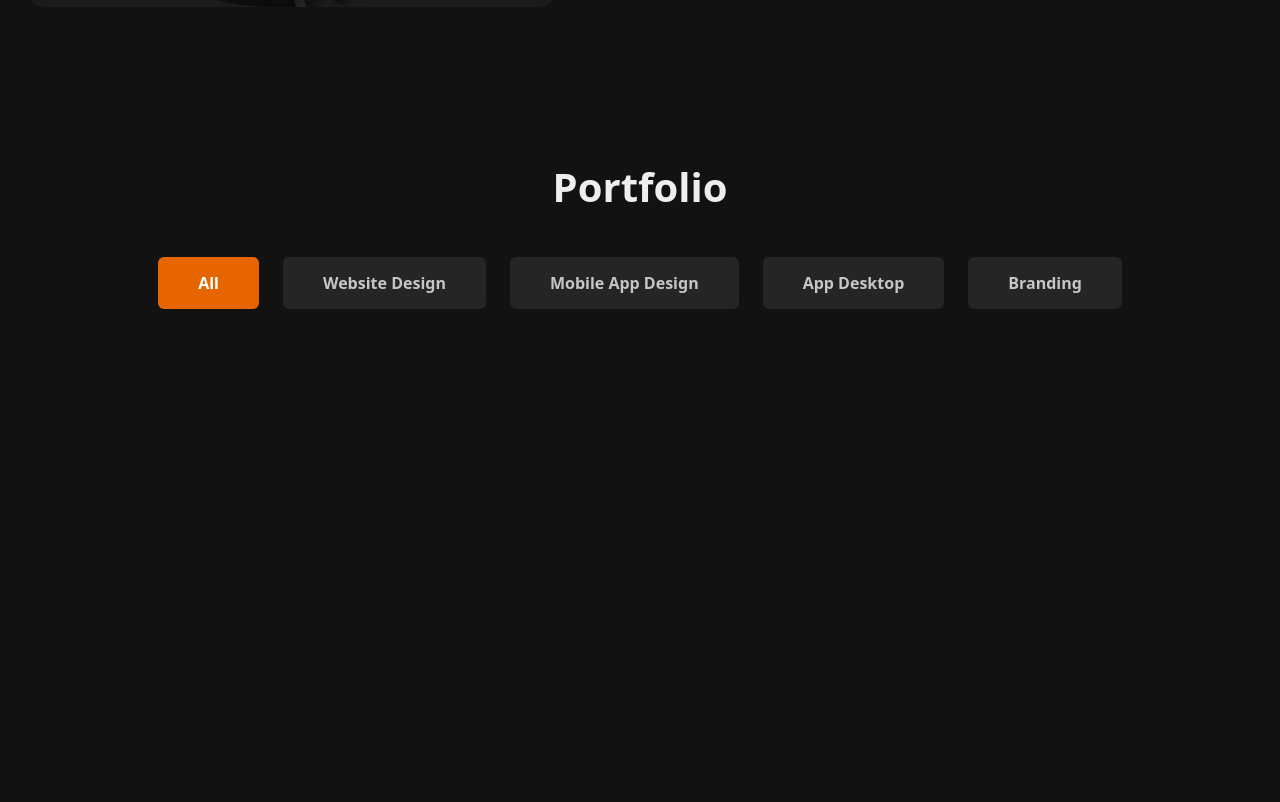
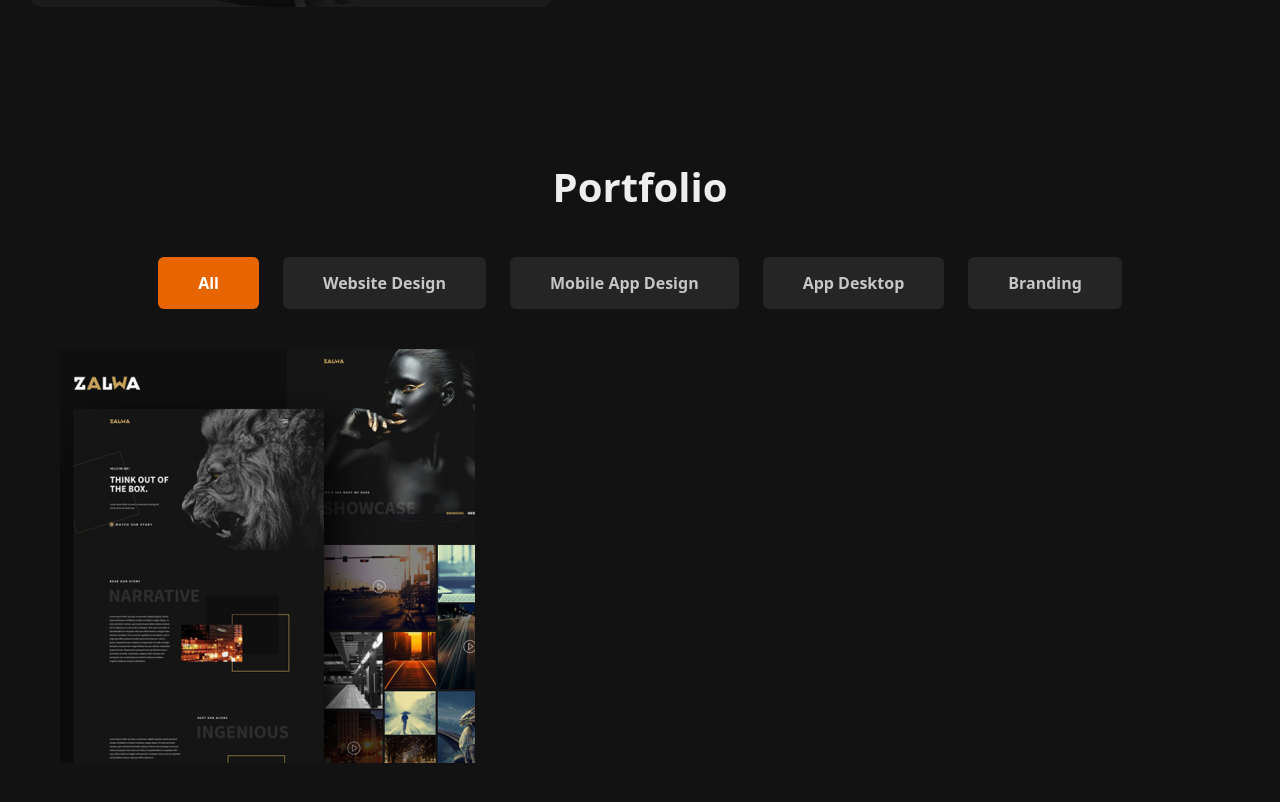
Before and after one commit to Roni006/personal-portfolio, a Next.js app: page / in a window 1280 px wide. Shown: the part 3016-3818 px from the top of the page. Before the commit the page ends 3475 px from the top, so only its background shows below. Built offline with nearby package versions, Linux system fonts and the light colour scheme.

Commit message:
added one item in the tab

```diff
--- a/src/Components/Portfolio.jsx
+++ b/src/Components/Portfolio.jsx
@@ -1,6 +1,10 @@
 "use client";
+import Image from "next/image";
 import Container from "./Container";
 import { useState } from "react";
+
+// ! image importting
+import portflio1 from "../../src/img/portfolio/portfolio1.png";
 
 const Portfolio = () => {
   const [isActive, setIsActive] = useState(1);
@@ -19,14 +23,13 @@ const Portfolio = () => {
             {/* tabs  */}
             <div>
               <ul className="flex items-center justify-center gap-6">
-
                 <li
                   className={`${
                     isActive === 1 && "bg-[#e76500] text-[#ffffff]"
                   } py-3.5 px-10 bg-[#252525] text-[#c6c6c6] text-[16px] font-bold tracking-[3%] rounded-md transition duration-300 cursor-pointer`}
                   onClick={() => setIsActive(1)}
                 >
-                 All
+                  All
                 </li>
 
                 <li
@@ -64,8 +67,21 @@ const Portfolio = () => {
                 >
                   Branding
                 </li>
+              </ul>
 
-              </ul>
+              <div className="mt-10">
+                {isActive === 1 && (
+                  <Container>
+                    <div>
+                      <Image src={portflio1}  alt="portfolio image"/>
+                    </div>
+                  </Container>
+                )}
+                {isActive === 2 && <p>Website Design Content</p>}
+                {isActive === 3 && <p>Mobile App Design Content</p>}
+                {isActive === 4 && <p>App Desktop Content</p>}
+                {isActive === 5 && <p>Branding Content</p>}
+              </div>
             </div>
           </div>
         </Container>
```
Also changed, not shown: src/img/portfolio/portfolio1.png (added).
